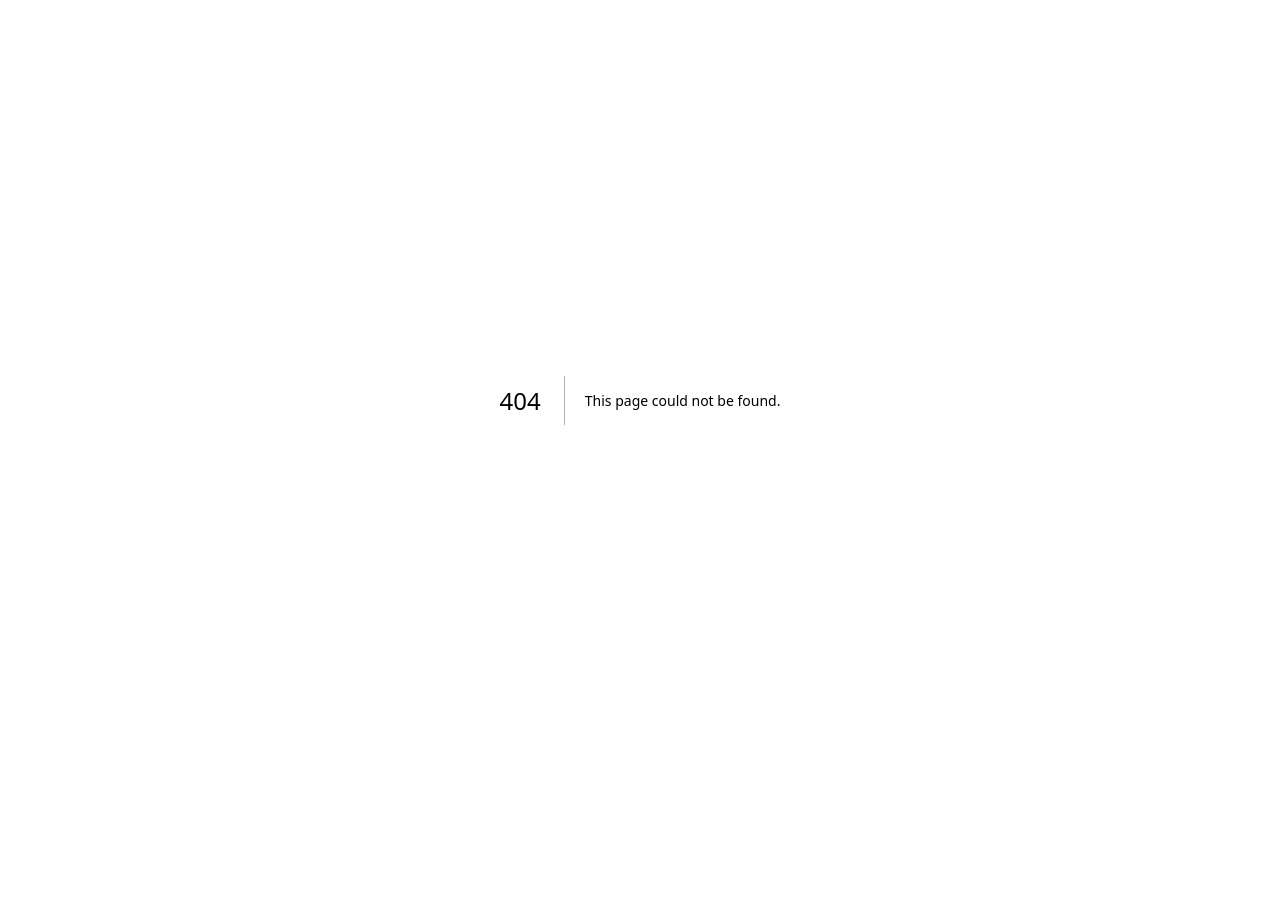
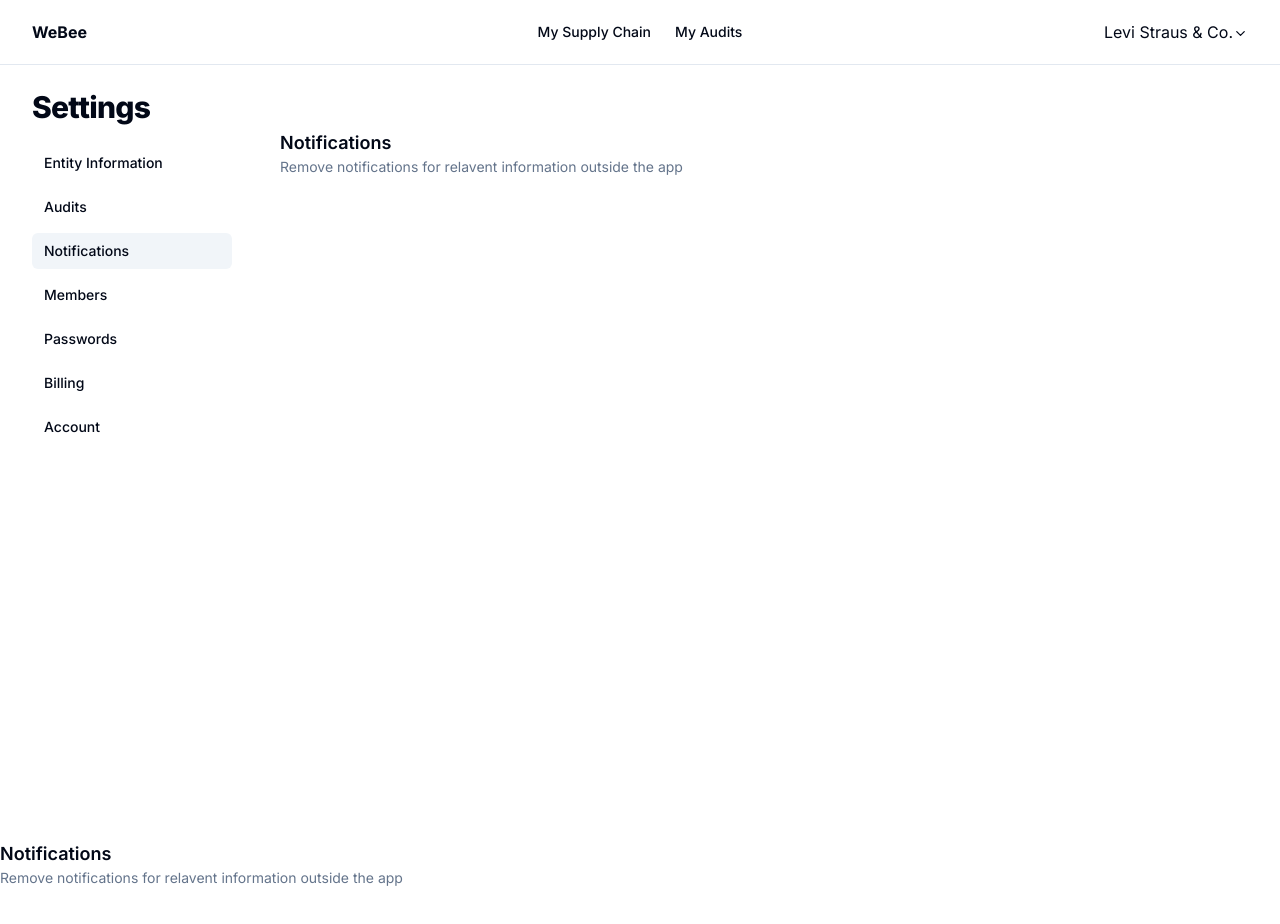
Before and after one commit to ahmedjaved753/settings-next-app, a Next.js app: page /notifications in a window 1280 px wide. Before the commit this address had no page. Shown: the top 924 px of the page. Before the commit the page ends 800 px from the top, so only its background shows below. Built offline with nearby package versions, Linux system fonts and the light colour scheme.

Commit message:
Add reusable page header and resuable headings (#3)

```diff
--- a/app/(Navbars)/entities/page.tsx
+++ b/app/(Navbars)/entities/page.tsx
@@ -1,5 +1,14 @@
+import PageHeader from "@/components/PageHeader";
+
 function Entities() {
-  return <div>Entities</div>;
+  return (
+    <>
+      <PageHeader
+        heading="Entities"
+        text="Manage all entities that are held within your company"
+      />
+    </>
+  );
 }
 
 export default Entities;
--- a/app/(Navbars)/layout.tsx
+++ b/app/(Navbars)/layout.tsx
@@ -3,6 +3,7 @@ import MainNav from "@/components/MainNav";
 import UserAccountNav from "@/components/UserAccountNav";
 import navbarConfig from "@/lib/navbarConfig";
 import Sidebar from "@/components/Sidebar";
+import Level1Heading from "@/components/Level1Heading";
 
 export default function RootLayout({
   children,
@@ -29,9 +30,7 @@ export default function RootLayout({
         </header>
         <div className="container grid flex-1 gap-12 grid-cols-[200px_1fr]">
           <aside className="flex flex-col w-[200px]">
-            <h3 className="scroll-m-20 text-3xl font-extrabold tracking-tight mb-5">
-              Settings
-            </h3>
+            <Level1Heading text="Settings" className="mb-5" />
             <Sidebar items={navbarConfig.sidebarNav} />
           </aside>
           <main className="flex w-full flex-1 flex-col overflow-hidden">
--- /dev/null
+++ b/app/(Navbars)/notifications/page.tsx
@@ -0,0 +1,14 @@
+import PageHeader from "@/components/PageHeader";
+
+function page() {
+  return (
+    <>
+      <PageHeader
+        heading="Notifications"
+        text="Remove notifications for relavent information outside the app"
+      />
+    </>
+  );
+}
+
+export default page;
--- /dev/null
+++ b/components/Level1Heading.tsx
@@ -0,0 +1,24 @@
+import { type ReactElement } from "react";
+import { cn } from "@/lib/utils";
+
+type Level1HeadingPropsType = {
+  text: string;
+  className?: string;
+};
+function Level1Heading({
+  text,
+  className,
+}: Level1HeadingPropsType): ReactElement {
+  return (
+    <h3
+      className={cn(
+        "scroll-m-20 text-3xl font-extrabold tracking-tight",
+        className
+      )}
+    >
+      {text}
+    </h3>
+  );
+}
+
+export default Level1Heading;
--- /dev/null
+++ b/components/Level2Heading.tsx
@@ -0,0 +1,15 @@
+import { type ReactElement } from "react";
+import { cn } from "@/lib/utils";
+
+type Level2HeadingPropsType = {
+  text: string;
+  className?: string;
+};
+function Level2Heading({
+  text,
+  className,
+}: Level2HeadingPropsType): ReactElement {
+  return <h3 className={cn("text-lg font-semibold", className)}>{text}</h3>;
+}
+
+export default Level2Heading;
--- /dev/null
+++ b/components/PageHeader.tsx
@@ -0,0 +1,17 @@
+import Level2Heading from "./Level2Heading";
+
+type PageHeaderPropsType = {
+  heading: string;
+  text: string;
+};
+
+function PageHeader({ heading, text }: PageHeaderPropsType) {
+  return (
+    <>
+      <Level2Heading text={heading} className="mt-10" />
+      <p className="text-sm text-muted-foreground mb-10">{text}</p>
+    </>
+  );
+}
+
+export default PageHeader;
```
